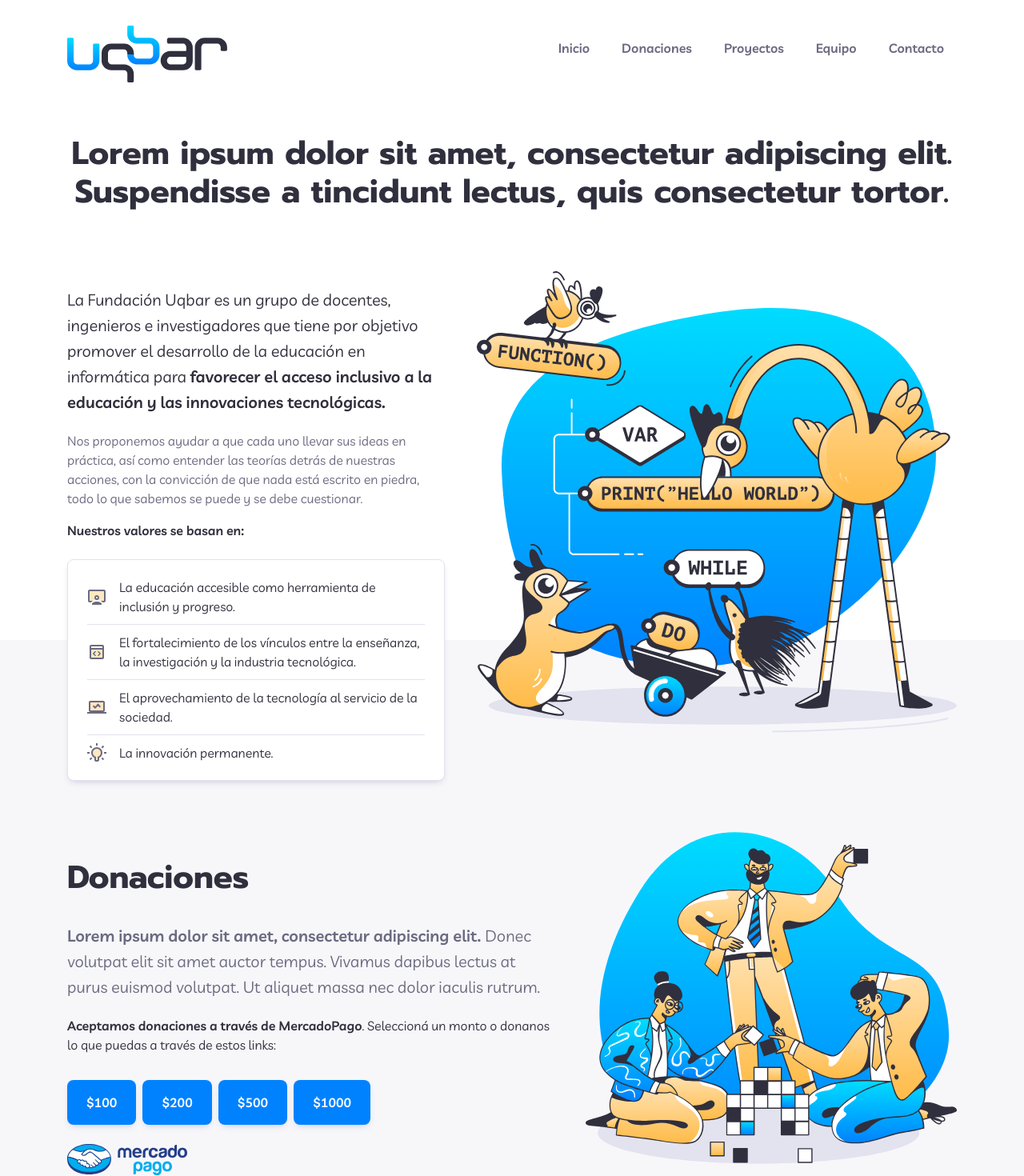
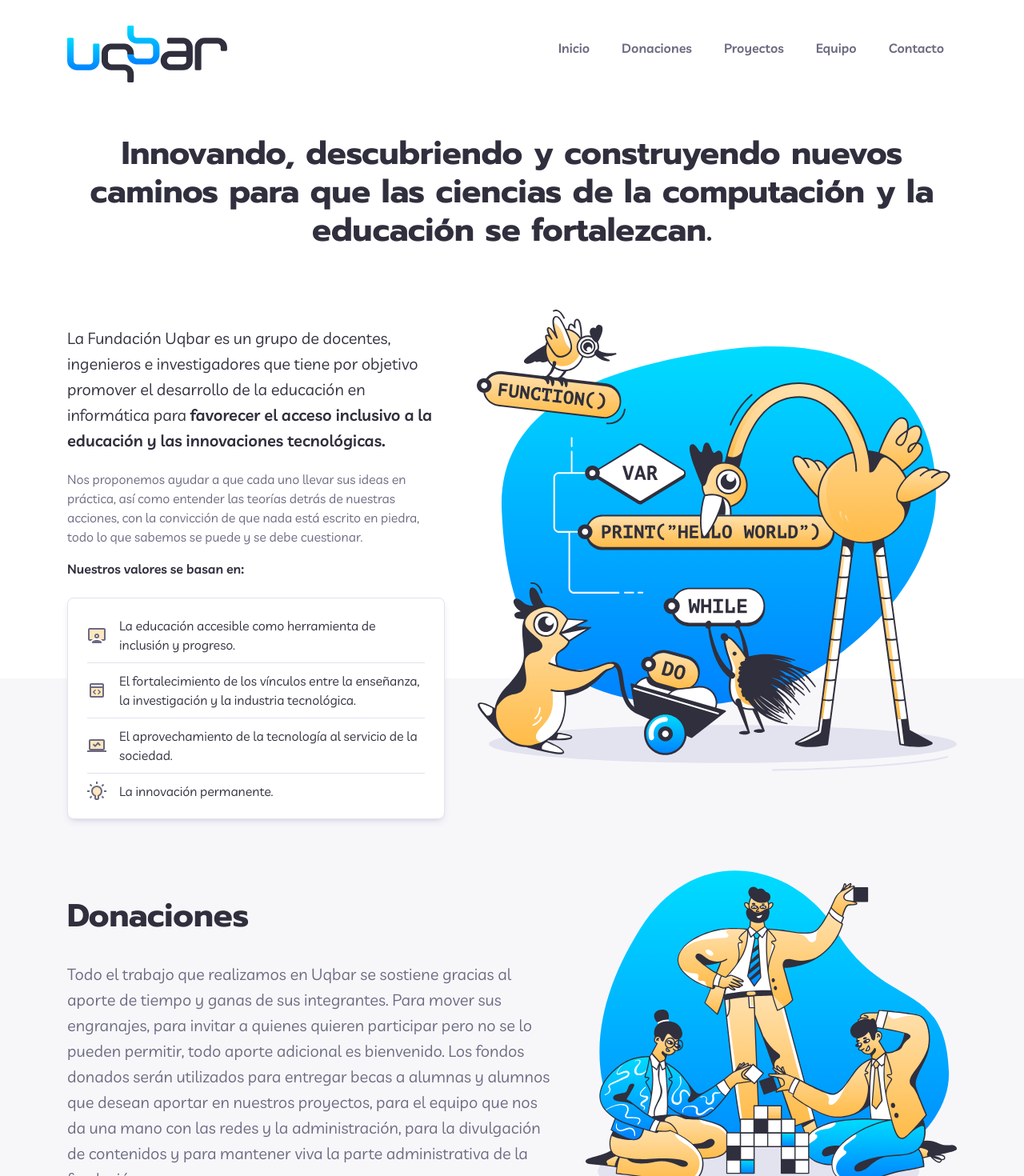
Before and after one commit to uqbar-project/uqbar-landing, a React (Create React App) app: page / in a window 1280 px wide. Shown: the top 1470 px of the page at 80% size. Built offline with nearby package versions, Linux system fonts and the light colour scheme.

Commit message:
Agrego textos que faltaban

```diff
--- a/src/components/donaciones/Index.js
+++ b/src/components/donaciones/Index.js
@@ -11,12 +11,14 @@ export default function Donaciones() {
           <div className={styles["contentLeft"]}>
             <h2>Donaciones</h2>
             <p className={styles["destacado"]}>
-              <strong>
-                Lorem ipsum dolor sit amet, consectetur adipiscing elit.{" "}
-              </strong>
-              Donec volutpat elit sit amet auctor tempus. Vivamus dapibus lectus
-              at purus euismod volutpat. Ut aliquet massa nec dolor iaculis
-              rutrum.
+              Todo el trabajo que realizamos en Uqbar se sostiene gracias al
+              aporte de tiempo y ganas de sus integrantes. Para mover sus engranajes,
+              para invitar a quienes quieren participar pero no se lo pueden permitir,
+              todo aporte adicional es bienvenido. Los fondos donados serán utilizados
+              para entregar becas a alumnas y alumnos que desean aportar en nuestros proyectos,
+              para el equipo que nos da una mano con las redes y la administración,
+              para la divulgación de contenidos y para mantener viva la parte administrativa
+              de la fundación.
             </p>
             <p>
               <strong>Aceptamos donaciones a través de MercadoPago</strong>.
--- a/src/components/inicio/Index.js
+++ b/src/components/inicio/Index.js
@@ -7,8 +7,7 @@ export default function Inicio() {
     <div className={styles["inicio"]} id="Inicio">
       <div className={styles["container"]}>
         <h1>
-          Lorem ipsum dolor sit amet, consectetur adipiscing elit. Suspendisse a
-          tincidunt lectus, quis consectetur tortor.
+          Innovando, descubriendo y construyendo nuevos caminos para que las ciencias de la computación y la educación se fortalezcan.
         </h1>
         <div className={styles["content"]}>
           <div className={styles["contentLeft"]}>
```
Also changed, not shown: 1 other file (tests, documents, lock files or other folders).
